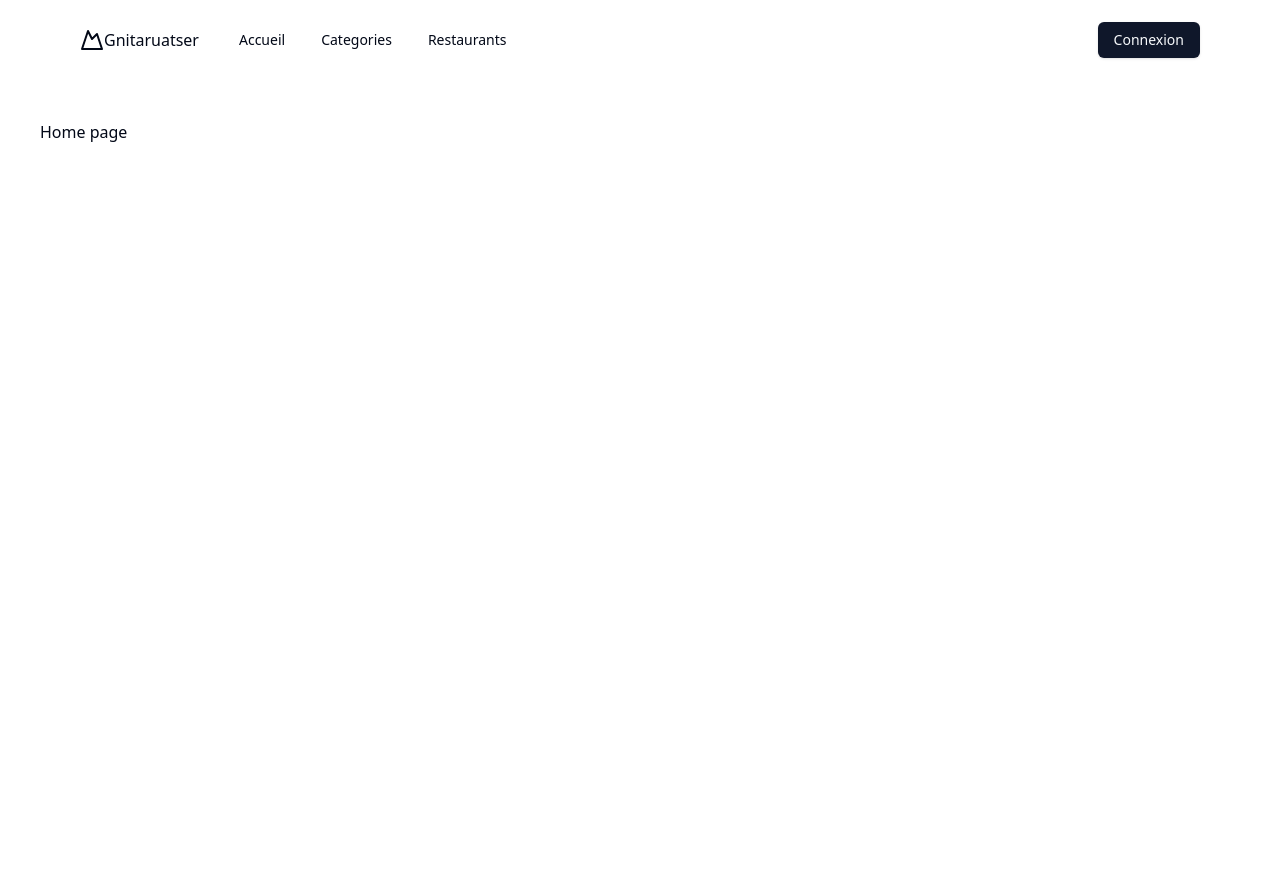
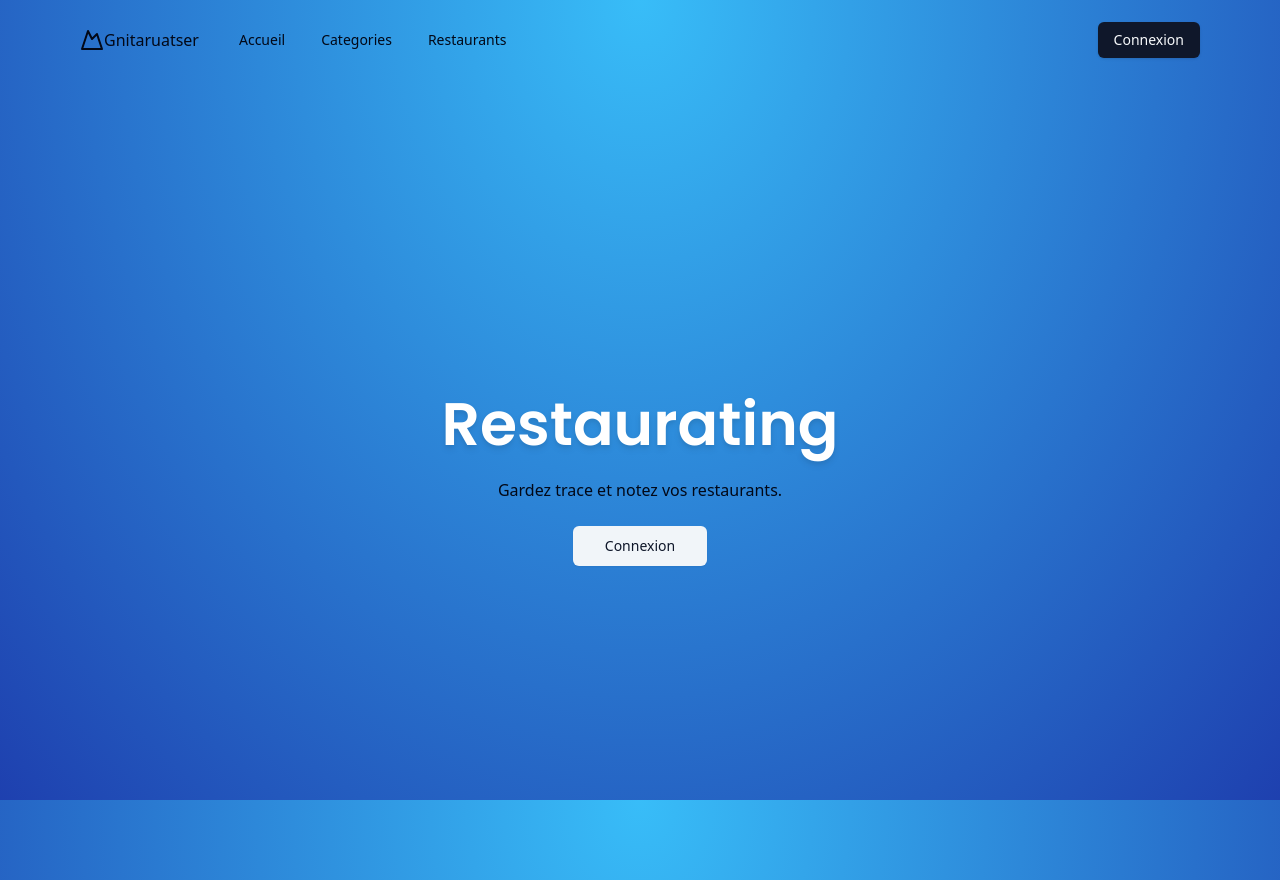
Before and after one commit to gregmaax/restaurating-react, a Next.js app: page / in a window 1280 px wide. Before the commit the page ends 800 px from the top, so only its background shows below. Built offline with nearby package versions, Linux system fonts and the light colour scheme.

Commit message:
1: starting

```diff
--- a/src/app/layout.tsx
+++ b/src/app/layout.tsx
@@ -17,7 +17,7 @@ export default function RootLayout({
 }) {
   return (
     <html lang="fr" className={`${GeistSans.variable} flex flex-col gap-4`}>
-      <body>
+      <body className="bg-[radial-gradient(ellipse_at_top,_var(--tw-gradient-stops))] from-sky-400 to-blue-800">
         <Header />
         {children}
         <Toaster />
--- a/src/app/page.tsx
+++ b/src/app/page.tsx
@@ -1,7 +1,31 @@
+import { Poppins } from "next/font/google";
+import { Button } from "~/components/ui/button";
+import { cn } from "~/lib/utils";
+
+const font = Poppins({
+  subsets: ["latin"],
+  weight: ["600"],
+});
+
 export default function HomePage() {
   return (
-    <main className="container p-10">
-      <h1>Home page</h1>
+    <main className="flex h-full flex-col items-center justify-center">
+      <div className="space-y-6 text-center">
+        <h1
+          className={cn(
+            "text-6xl font-semibold text-white drop-shadow-md",
+            font.className,
+          )}
+        >
+          Restaurating
+        </h1>
+        <p>Gardez trace et notez vos restaurants.</p>
+        <div>
+          <Button variant={"secondary"} size={"lg"}>
+            Connexion
+          </Button>
+        </div>
+      </div>
     </main>
   );
 }
--- a/src/components/shared/header.tsx
+++ b/src/components/shared/header.tsx
@@ -44,7 +44,7 @@ function DesktopNav() {
         <NavigationMenuLink asChild>
           <Link
             href="/"
-            className="group inline-flex h-9 w-max items-center justify-center rounded-md bg-background px-4 py-2 text-sm font-medium transition-colors hover:bg-accent hover:text-accent-foreground focus:bg-accent focus:text-accent-foreground focus:outline-none disabled:pointer-events-none disabled:opacity-50 data-[active]:bg-accent/50 data-[state=open]:bg-accent/50"
+            className="group inline-flex h-9 w-max items-center justify-center rounded-md px-4 py-2 text-sm font-medium transition-colors hover:text-accent-foreground hover:underline focus:bg-accent focus:text-accent-foreground focus:outline-none disabled:pointer-events-none disabled:opacity-50 data-[active]:bg-accent/50 data-[state=open]:bg-accent/50"
             prefetch={false}
           >
             Accueil
@@ -53,7 +53,7 @@ function DesktopNav() {
         <NavigationMenuLink asChild>
           <Link
             href="/categories"
-            className="group inline-flex h-9 w-max items-center justify-center rounded-md bg-background px-4 py-2 text-sm font-medium transition-colors hover:bg-accent hover:text-accent-foreground focus:bg-accent focus:text-accent-foreground focus:outline-none disabled:pointer-events-none disabled:opacity-50 data-[active]:bg-accent/50 data-[state=open]:bg-accent/50"
+            className="group inline-flex h-9 w-max items-center justify-center rounded-md px-4 py-2 text-sm font-medium transition-colors hover:text-accent-foreground hover:underline focus:bg-accent focus:text-accent-foreground focus:outline-none disabled:pointer-events-none disabled:opacity-50 data-[active]:bg-accent/50 data-[state=open]:bg-accent/50"
             prefetch={false}
           >
             Categories
@@ -62,7 +62,7 @@ function DesktopNav() {
         <NavigationMenuLink asChild>
           <Link
             href=""
-            className="group inline-flex h-9 w-max items-center justify-center rounded-md bg-background px-4 py-2 text-sm font-medium transition-colors hover:bg-accent hover:text-accent-foreground focus:bg-accent focus:text-accent-foreground focus:outline-none disabled:pointer-events-none disabled:opacity-50 data-[active]:bg-accent/50 data-[state=open]:bg-accent/50"
+            className="group inline-flex h-9 w-max items-center justify-center rounded-md px-4 py-2 text-sm font-medium transition-colors hover:text-accent-foreground hover:underline focus:bg-accent focus:text-accent-foreground focus:outline-none disabled:pointer-events-none disabled:opacity-50 data-[active]:bg-accent/50 data-[state=open]:bg-accent/50"
             prefetch={false}
           >
             Restaurants
--- a/src/styles/globals.css
+++ b/src/styles/globals.css
@@ -1,6 +1,12 @@
 @tailwind base;
 @tailwind components;
 @tailwind utilities;
+
+html,
+body,
+:root {
+  height: 100%;
+}
 
 @layer base {
   :root {
```
Lines whose indentation alone changed are shown as unchanged.
